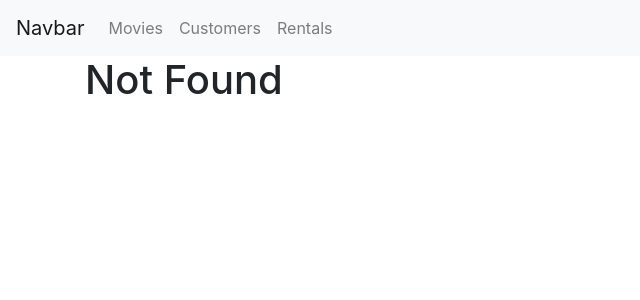
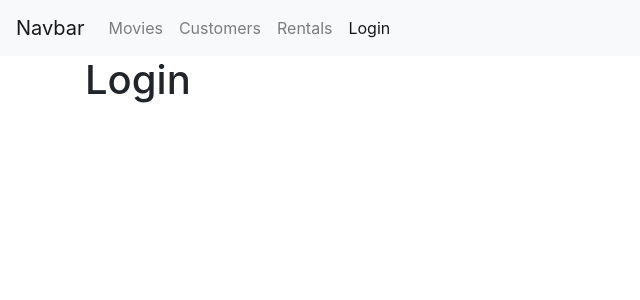
Before and after one commit to aindriu80/vidly-react, a React (Create React App) app: page /login in a window 1280 px wide. Before the commit this address led to /not-found. Shown: the top 300 px of the page, without its empty margins (0-640 px from the left). Built offline with nearby package versions, Linux system fonts and the light colour scheme.

Commit message:
Adding routing/link for login

```diff
--- a/src/App.js
+++ b/src/App.js
@@ -1,6 +1,7 @@
 // import Counters from './components/counters';
 import React, { Component } from 'react';
 import { Route, Redirect, Switch } from 'react-router-dom';
+import LoginForm from './components/loginForm';
 import Movies from './components/movies';
 import MovieForm from './components/movieForm';
 import NavBar from './components/navBar';
@@ -74,6 +75,7 @@ class App extends Component {
         <NavBar />
         <main className="container">
           <Switch>
+            <Route path="/login" component={LoginForm} />
             <Route path="/movies/:id" component={MovieForm} />
             <Route path="/movies" component={Movies} />
             <Route path="/customers" component={Customers} />
--- /dev/null
+++ b/src/components/loginForm.jsx
@@ -0,0 +1,11 @@
+import React, { Component } from 'react';
+
+
+
+class LoginForm extends Component {
+    render() {
+        return (<h1>Login</h1>);
+    }
+}
+
+export default LoginForm;
--- a/src/components/movieForm.jsx
+++ b/src/components/movieForm.jsx
@@ -3,7 +3,7 @@ import React from 'react';
 const MovieForm = ({ match, history }) => {
     return (
         <div>
-            <h1>Movie Form {match.params.id}</h1>
+            <h1>Movie Form {match.params.id} </h1>
             <button className="btn btn-primary"
                 onClick={() => history.push('/movies')}
             >
@@ -11,7 +11,6 @@ const MovieForm = ({ match, history }) => {
             </button>
         </div>
     );
-
 };
 
 export default MovieForm;
--- a/src/components/navBar.jsx
+++ b/src/components/navBar.jsx
@@ -11,13 +11,16 @@ const NavBar = () => {
             <div className="collapse navbar-collapse" id="navbarNav">
                 <ul className="navbar-nav">
                     <li className="nav-item">
-                        <NavLink className="nav-link" to="/movies">Movies <span className="sr-only">(current)</span></NavLink>
+                        <NavLink className="nav-item nav-link" to="/movies">Movies <span className="sr-only">(current)</span></NavLink>
                     </li>
                     <li className="nav-item">
-                        <NavLink className="nav-link" to="/customers">Customers</NavLink>
+                        <NavLink className="nav-item nav-link" to="/customers">Customers</NavLink>
                     </li>
                     <li className="nav-item">
-                        <NavLink className="nav-link" to="/rentals">Rentals</NavLink>
+                        <NavLink className="nav-item nav-link" to="/rentals">Rentals</NavLink>
+                    </li>
+                    <li className="nav-item">
+                        <NavLink className="nav-item nav-link" to="/login">Login</NavLink>
                     </li>
                     {/* <li className="nav-item">
                         <NavLink className="nav-link disabled" to="#">Disabled</NavLink>
```
